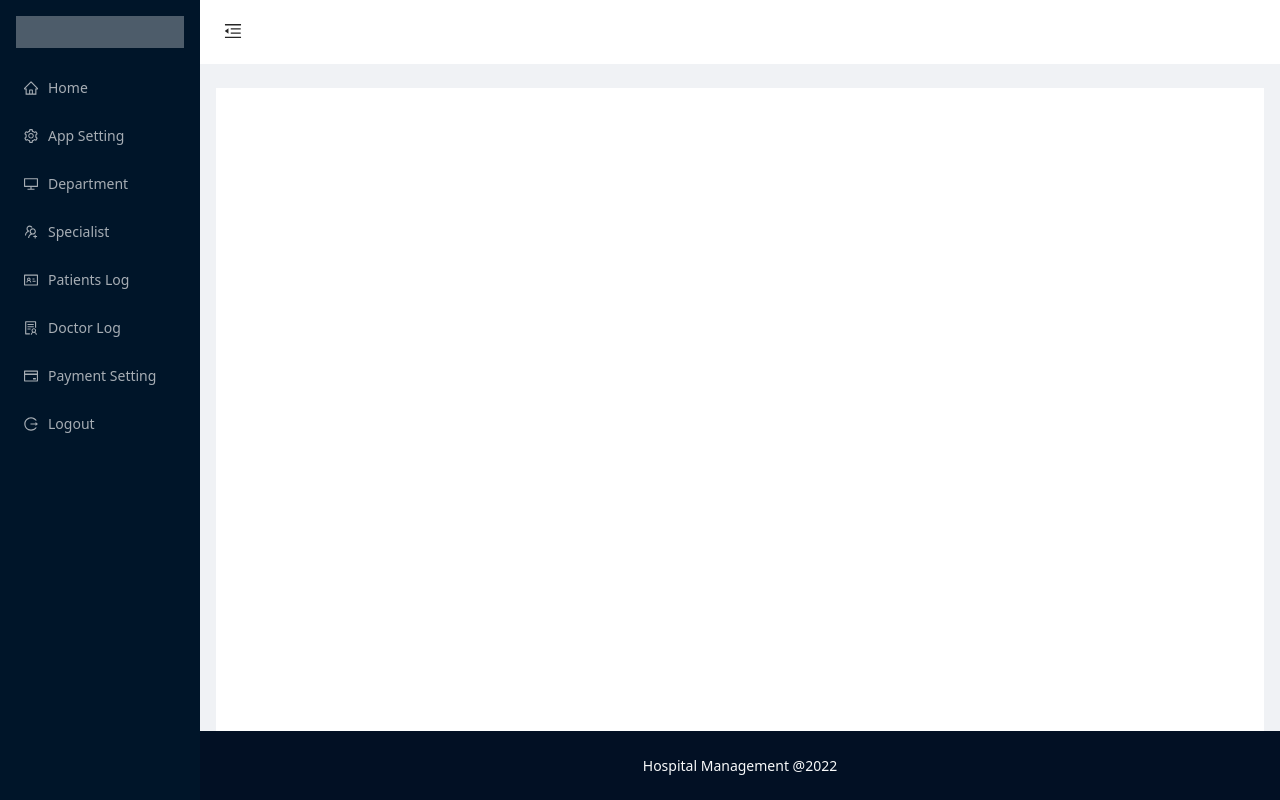
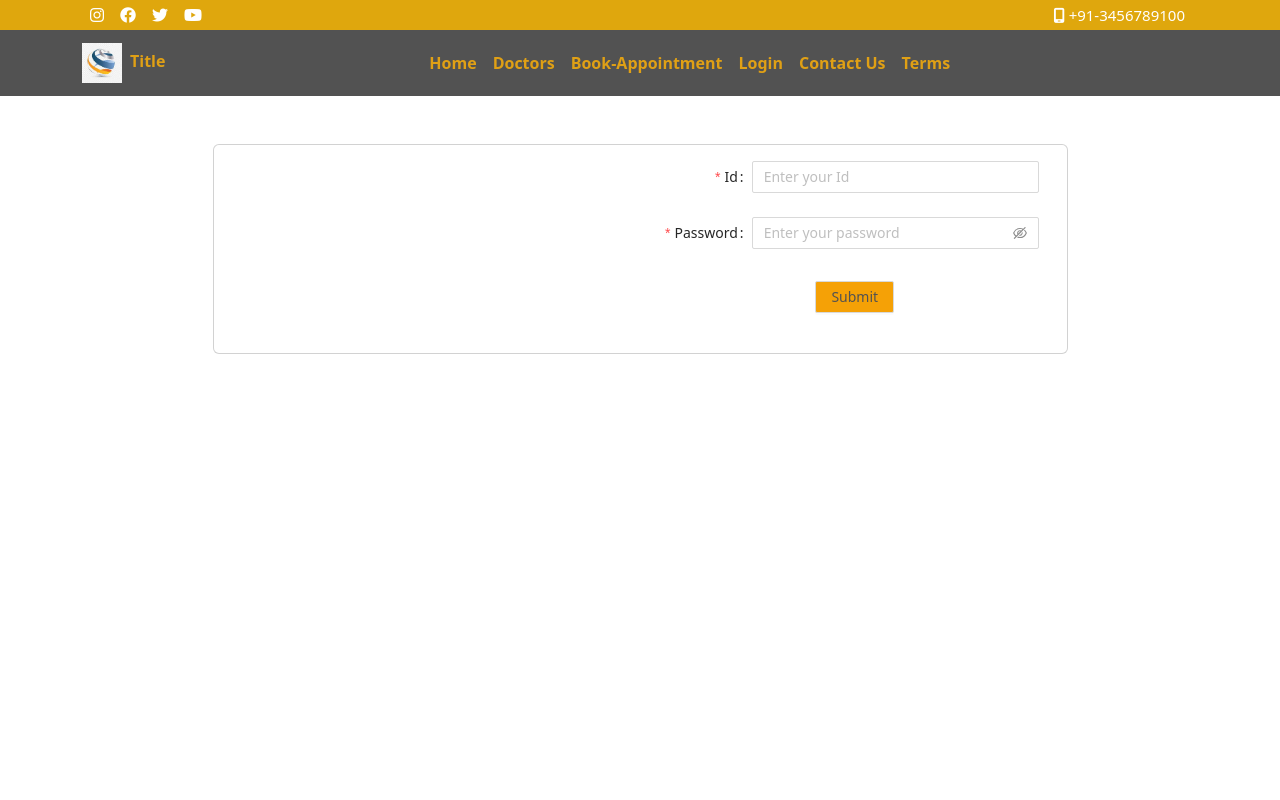
Before and after one commit to Sahanathik/Appointment-Booking, a React (Create React App) app in the folder client/hospital-management/: page /appointment-booking in a window 1280 px wide. Built offline with nearby package versions, Linux system fonts and the light colour scheme.

Commit message:
doctor-page

```diff
--- a/client/hospital-management/src/App.js
+++ b/client/hospital-management/src/App.js
@@ -9,18 +9,22 @@ import Contact from "./components/contact/Contact";
 import Managemtnt_Login from "./components/management/Managemtnt_Login";
 import Sign_up from "./components/management/Sign_up";
 import Doctorlist from "./components/doctorpage/Doctorlist";
+import Appointment from "./components/appointment/Appointment";
 
 function App() {
   return (
     <>
       <Router>
-        <Dashboard />
-        {/* <Routes>
-          <Route path="/home" element={<Homepage />} />
+        {/* <Dashboard /> */}
+        <Routes>
+          <Route path="/" element={<Homepage />} />
           <Route path="/navbar" element={<Navbar />} />
-          <Route path="/management-login" element={<Managemtnt_Login />} />
-          <Route path="/admin" element={<Dashboard />} />
-        </Routes> */}
+          <Route path="/login" element={<Managemtnt_Login />} />
+          {/* <Route path="/admin" element={<Dashboard />} /> */}
+          <Route path="/sign-up" element={<Sign_up />} />
+          <Route path="/doctor-list" element={<Doctorlist />} />
+          <Route path="/appointment-booking" element={<Appointment />} />
+        </Routes>
       </Router>
     </>
   );
--- /dev/null
+++ b/client/hospital-management/src/components/appointment/Appointment.js
@@ -0,0 +1,93 @@
+import React, { useState } from "react";
+import Navbar from "../navbar/Navbar";
+import { Input, Button, Form, Image, Typography } from "antd";
+import "./appointment.css";
+
+const Apoointment = () => {
+  const [form] = Form.useForm();
+  //form - layout
+  const responsive_layout = {
+    labelCol: {
+      xs: { span: 24 },
+      sm: { span: 8 },
+      md: { span: 6 },
+      lg: { span: 6 },
+    },
+    wrapperCol: {
+      xs: { span: 24 },
+      sm: { span: 16 },
+      md: { span: 18 },
+      lg: { span: 18 },
+    },
+  };
+  const buttonLayout = {
+    wrapperCol: {
+      xs: { span: 24 },
+      sm: { span: 12, offset: 10 },
+      md: { span: 12, offset: 10 },
+      lg: { span: 12, offset: 10 },
+    },
+  };
+  return (
+    <>
+      <Navbar />
+      <div className="container mt-5">
+        <div className="row">
+          <div className="card w-75 mx-auto">
+            <div class="row g-0">
+              <div class="col-md-6"></div>
+              <div class="col-md-6">
+                <div class="card-body doctor-card">
+                  <Form {...responsive_layout} form={form}>
+                    <Form.Item
+                      label="Id:"
+                      type="text"
+                      name="id"
+                      hasFeedback
+                      rules={[{ required: true, message: "Enter Your Id" }]}
+                    >
+                      <Input
+                        placeholder="Enter your Id"
+                        type="text"
+                        name="id"
+                        id="id"
+                      />
+                    </Form.Item>
+
+                    <Form.Item
+                      name="password"
+                      label="Password"
+                      rules={[
+                        {
+                          required: true,
+                          message: "Please input password!",
+                        },
+                      ]}
+                      hasFeedback
+                    >
+                      <Input.Password
+                        name="password"
+                        placeholder="Enter your password"
+                      />
+                    </Form.Item>
+                    <Form.Item {...buttonLayout}>
+                      <Button
+                        type="ghost"
+                        htmlType="submit"
+                        className="mt-2 login-button"
+                      >
+                        Submit
+                      </Button>
+                    </Form.Item>
+                  </Form>
+                </div>
+              </div>
+            </div>
+          </div>
+        </div>
+      </div>
+    </>
+  );
+};
+
+export default Apoointment;
--- a/client/hospital-management/src/components/doctorpage/Doctor.css
+++ b/client/hospital-management/src/components/doctorpage/Doctor.css
@@ -63,3 +63,68 @@
 .side-link:hover {
   background-color: rgb(105, 105, 105) !important;
 }
+.doctor-card {
+  line-height: 1;
+}
+.doctor-name {
+  font-size: 17px;
+  font-weight: bold;
+}
+.doctor-exp {
+  font-size: 13px;
+  color: rgb(8, 114, 109);
+  font-weight: bold;
+}
+.doctor-time {
+  font-size: 14px;
+  font-weight: 500;
+}
+.doctor-avl {
+  font-size: 14px;
+  font-weight: 500;
+}
+.fa-calendar-days,
+.fa-clock,
+.span {
+  color: rgb(116, 43, 21);
+}
+
+.span {
+  font-weight: 600;
+}
+.book-btn {
+  background-image: linear-gradient(
+    to bottom right,
+    rgb(224, 160, 21),
+    rgb(226, 196, 23)
+  );
+  font-weight: 500 !important;
+  color: rgb(87, 85, 85) !important;
+}
+
+.book-btn:hover {
+  background-image: linear-gradient(
+    to bottom right,
+    rgb(214, 185, 21),
+    rgb(231, 163, 17)
+  );
+}
+
+.card-list {
+  background-image: linear-gradient(
+    to bottom right,
+    rgb(255, 255, 255),
+    rgb(219, 219, 219),
+    rgb(129, 129, 129)
+  );
+  box-shadow: 0 4px 8px 0 rgba(0, 0, 0, 0.2), 0 6px 15px 0 rgba(0, 0, 0, 0.19);
+  transition: transform 0.7s;
+}
+
+.card-list:hover {
+  transform: scale(1.1);
+  /* z-index: 1.5; */
+}
+.doctor-img {
+  object-fit: cover;
+}
--- a/client/hospital-management/src/components/navbar/Navbar.js
+++ b/client/hospital-management/src/components/navbar/Navbar.js
@@ -117,7 +117,7 @@ const Navbar = () => {
               </li>
 
               <li className="nav-item">
-                <a href="/home" className="nav-link">
+                <a href="/privacy" className="nav-link">
                   Terms
                 </a>
               </li>
```
Also changed, not shown: client/hospital-management/src/components/doctorpage/Doctorlist.js (+70 -60 lines), client/hospital-management/src/components/appointment/appointment.css (added).
